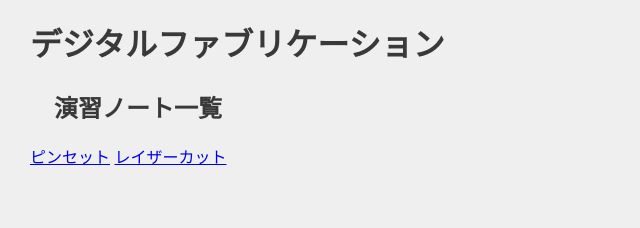
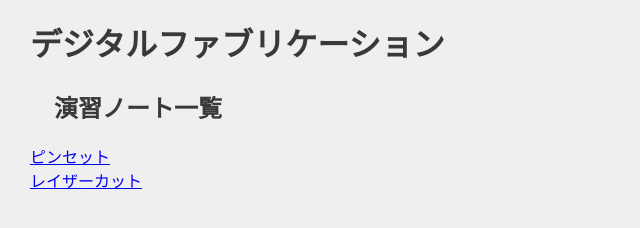
Before and after one commit to kanaoreno20/xpb, a plain HTML site: page digi_fab/index.html in a window 1280 px wide. Shown: the part 84-312 px from the top of the page, without its empty margins (0-640 px from the left). Drawn offline with Linux system fonts and the light colour scheme.

Commit message:
202301108

```diff
--- a/digi_fab/index.html
+++ b/digi_fab/index.html
@@ -12,7 +12,7 @@
     </logotohome>
     <h1>デジタルファブリケーション</h1>
     <h2>演習ノート一覧</h2>
-    <a href="../de12/3.html">ピンセット</a>
+    <a href="../de12/3.html">ピンセット</a><br>
     <a href="../digi_fab/7.html">レイザーカット</a>
 
 
```
